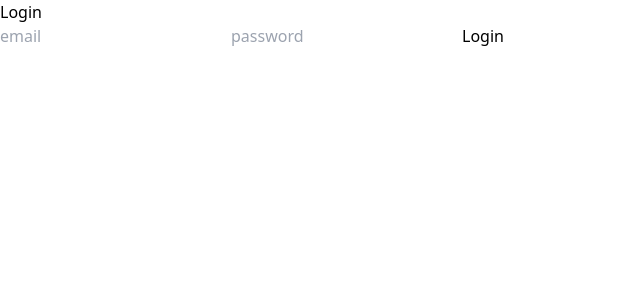
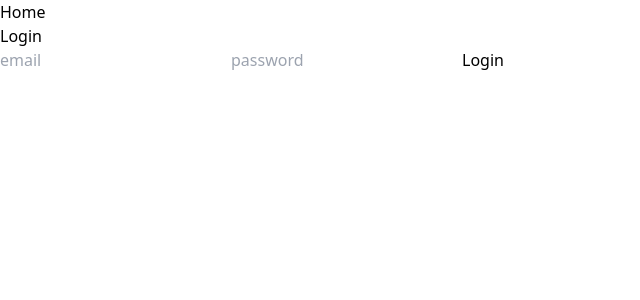
Before and after one commit to IoT-Proyect/iot-project-front, a Next.js app: page /login in a window 1280 px wide. Shown: the top 300 px of the page, without its empty margins (0-640 px from the left). Built offline with nearby package versions, Linux system fonts and the light colour scheme.

Commit message:
feat: add  login page

```diff
--- a/src/pages/login.tsx
+++ b/src/pages/login.tsx
@@ -1,9 +1,14 @@
 import { useAuth } from '@/lib/auth';
 import { useState } from 'react';
+import Link from 'next/link';
+import { useRouter } from 'next/router';
 
 export default function LoginPage() {
-  const { authToken } = useAuth();
-  console.log(authToken);
+  const { user } = useAuth();
+  const router = useRouter();
+  if (user) {
+    router.push('/');
+  }
   const [email, setEmail] = useState('');
   const [password, setPassword] = useState('');
 
@@ -15,6 +20,9 @@
   }
   return (
     <div>
+      <Link href="/">
+        <a>Home</a>
+      </Link>
       <h1>Login</h1>
       <form onSubmit={onSubmit}>
         <input
```
